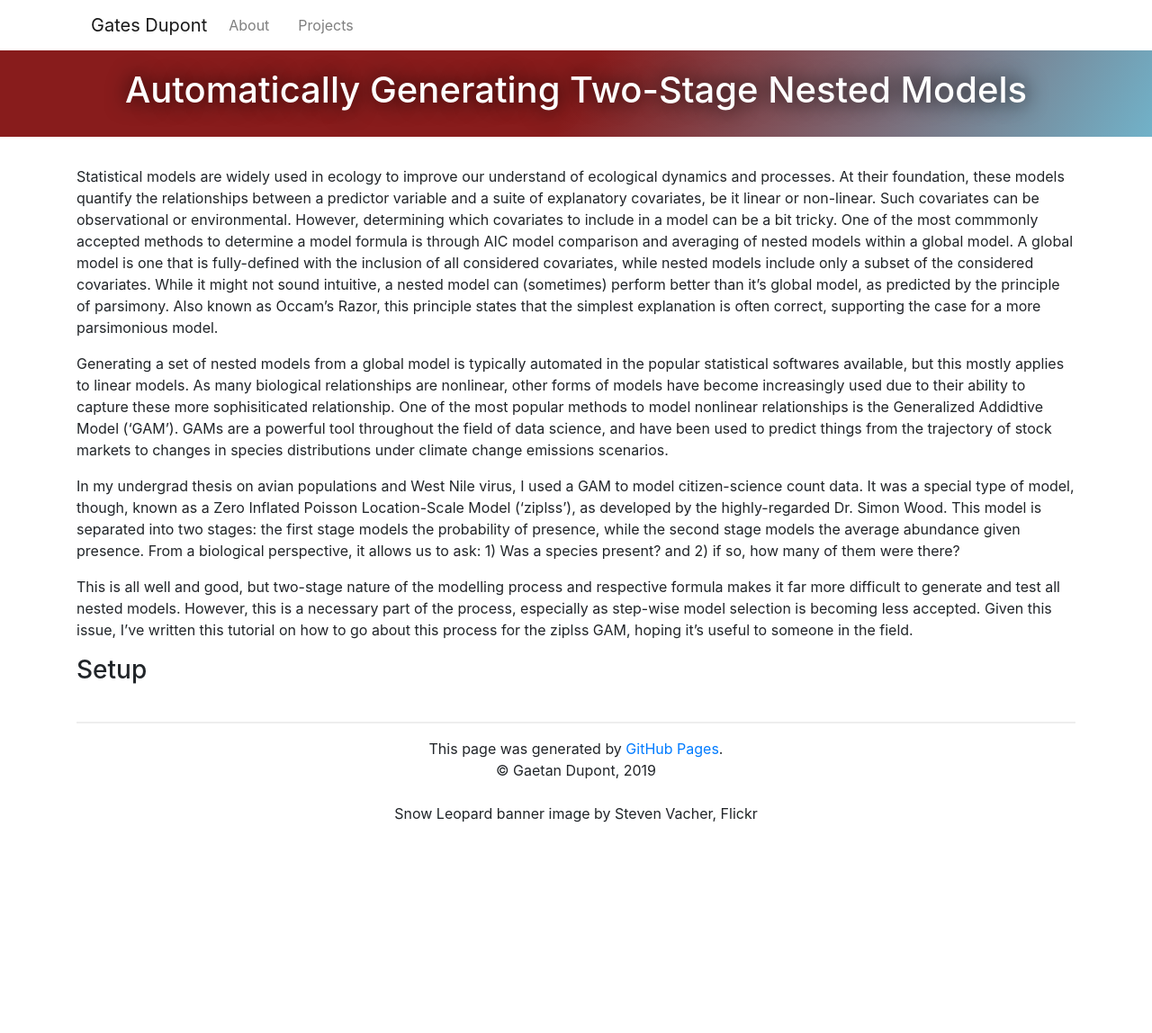
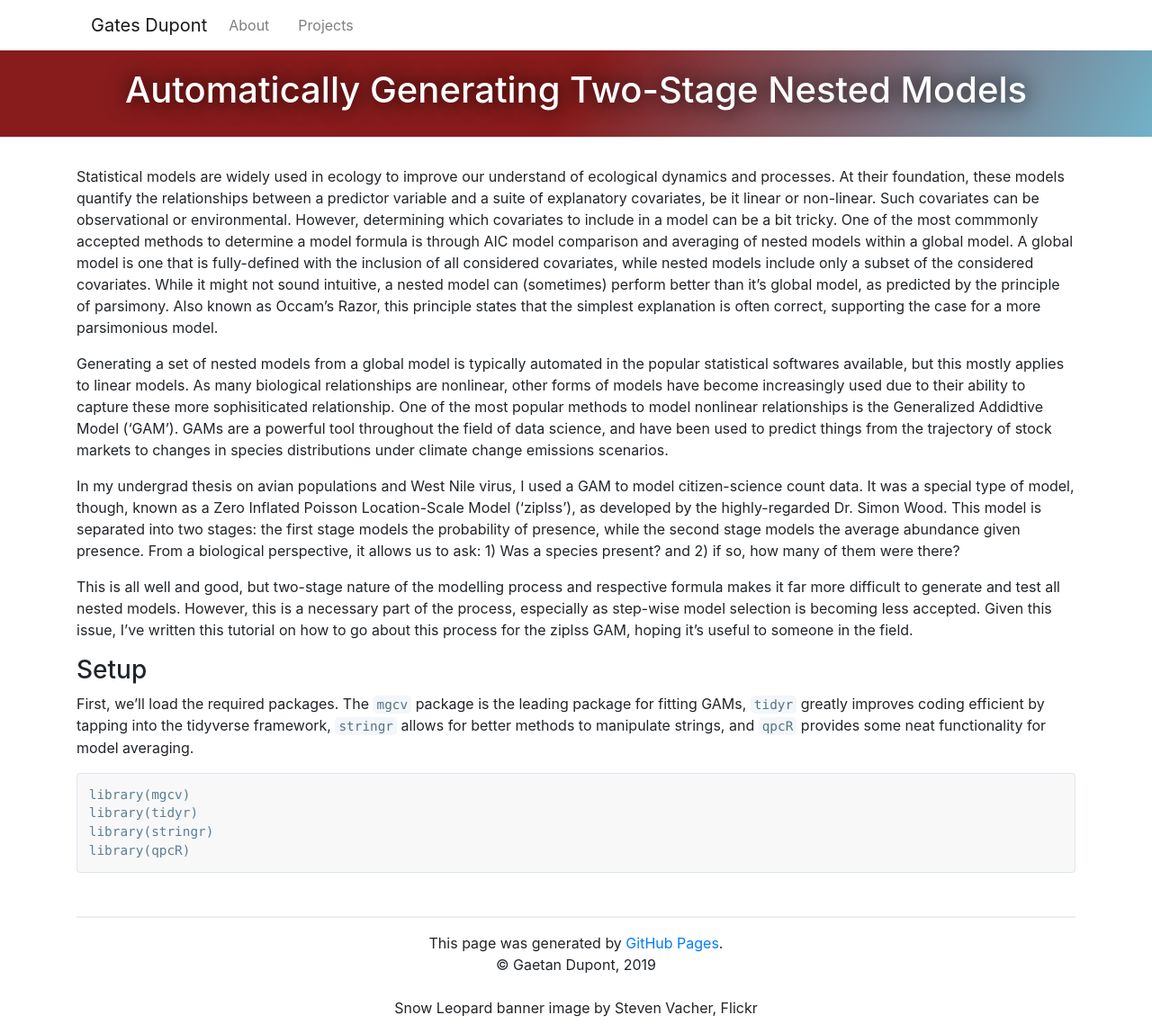
Before and after one commit to chrisyeh96/chrisyeh96.github.io, a Jekyll site: the page built from _posts/2019-05-29-Auto-Nested-Mod.md, in a window 1280 px wide. Shown: the whole page at 90% size. Built offline with Jekyll 4.4.1, drawn with Linux system fonts in a browser that asks for light colours; nearby versions of some CDN libraries; before the commit the page ends 932 px from its top, so only the background shows below that.

Commit message:
Update 2019-05-29-Auto-Nested-Mod.md

````diff
--- a/_posts/2019-05-29-Auto-Nested-Mod.md
+++ b/_posts/2019-05-29-Auto-Nested-Mod.md
@@ -14,3 +14,12 @@ In my undergrad thesis on avian populations and West Nile virus, I used a GAM to
 This is all well and good, but two-stage nature of the modelling process and respective formula makes it far more difficult to generate and test all nested models. However, this is a necessary part of the process, especially as step-wise model selection is becoming less accepted. Given this issue, I've written this tutorial on how to go about this process for the ziplss GAM, hoping it's useful to someone in the field.
 
 ### Setup
+
+First, we'll load the required packages. The `mgcv` package is the leading package for fitting GAMs, `tidyr` greatly improves coding efficient by tapping into the tidyverse framework, `stringr` allows for better methods to manipulate strings, and `qpcR` provides some neat functionality for model averaging.
+
+```r
+library(mgcv)
+library(tidyr)
+library(stringr)
+library(qpcR)
+```
````
